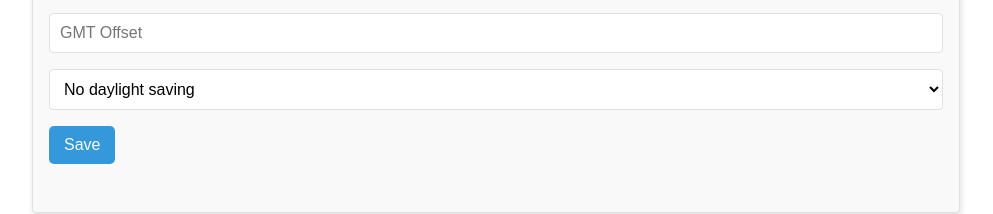
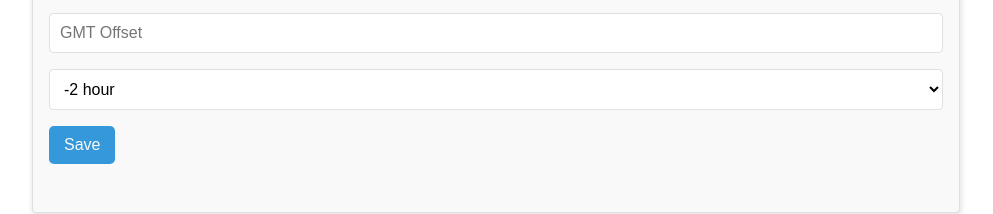
Before and after one commit to Akrobate/webradio-esp32-i2s, a website: page code/webinterface/index.html in a window 1280 px wide. Shown: the part 1330-1544 px from the top of the page, without its empty margins (144-1137 px from the left). Drawn offline with Linux system fonts and the light colour scheme.

Commit message:
Working on NTP config interfaces

```diff
--- a/code/webinterface/index.html
+++ b/code/webinterface/index.html
@@ -139,8 +139,7 @@
                     <input class="mt-md" id="gmt-offset-sec" type="text" placeholder="GMT Offset">
 
                     <select class="mt-md" id="daylight-offset-sec">
-                        <option value="0">No daylight saving</option>
-                        <option value="1">Daylight saving</option>
+
                     </select>
 
                     <button class="mt-md" onclick="addStation(this)">
--- a/code/webinterface/index.js
+++ b/code/webinterface/index.js
@@ -34,6 +34,7 @@ function isValidUrl(string) {
 document.addEventListener('DOMContentLoaded', async () => {
     loadStationList()
     loadSavedNetworksList()
+    initDateTimeConfigurationManager()
     setInterval(loadInfoAndWifiStatusData, 2000)
 })
 
@@ -282,7 +283,42 @@ async function loadInfoAndWifiStatusData() {
 }
 
 
+async function initDateTimeConfigurationManager() {
 
+    const daylight_offset_label_list = [
+        {
+            value: -3600 * 2,
+            label: '-2 hour'
+        },
+        {
+            value: -3600,
+            label: '-1 hour'
+        },
+        {
+            value: 0,
+            label: 'None'
+        },
+        {
+            value: 3600,
+            label: '1 hour'
+        },
+        {
+            value: 3600 * 2,
+            label: '2 hour'
+        },
+    ]
+
+    const _el = $('#date-time-configuration-manager')
+
+
+    $('#daylight-offset-sec', _el).innerHTML = daylight_offset_label_list.map((item) => `<option value="${item.value}">${item.label}</option>`).join(' ')
+
+    // <option value="0">No daylight saving</option>
+    // <option value="1">Daylight saving</option>
+
+    console.log('herre')
+
+}
 
 
 
```
